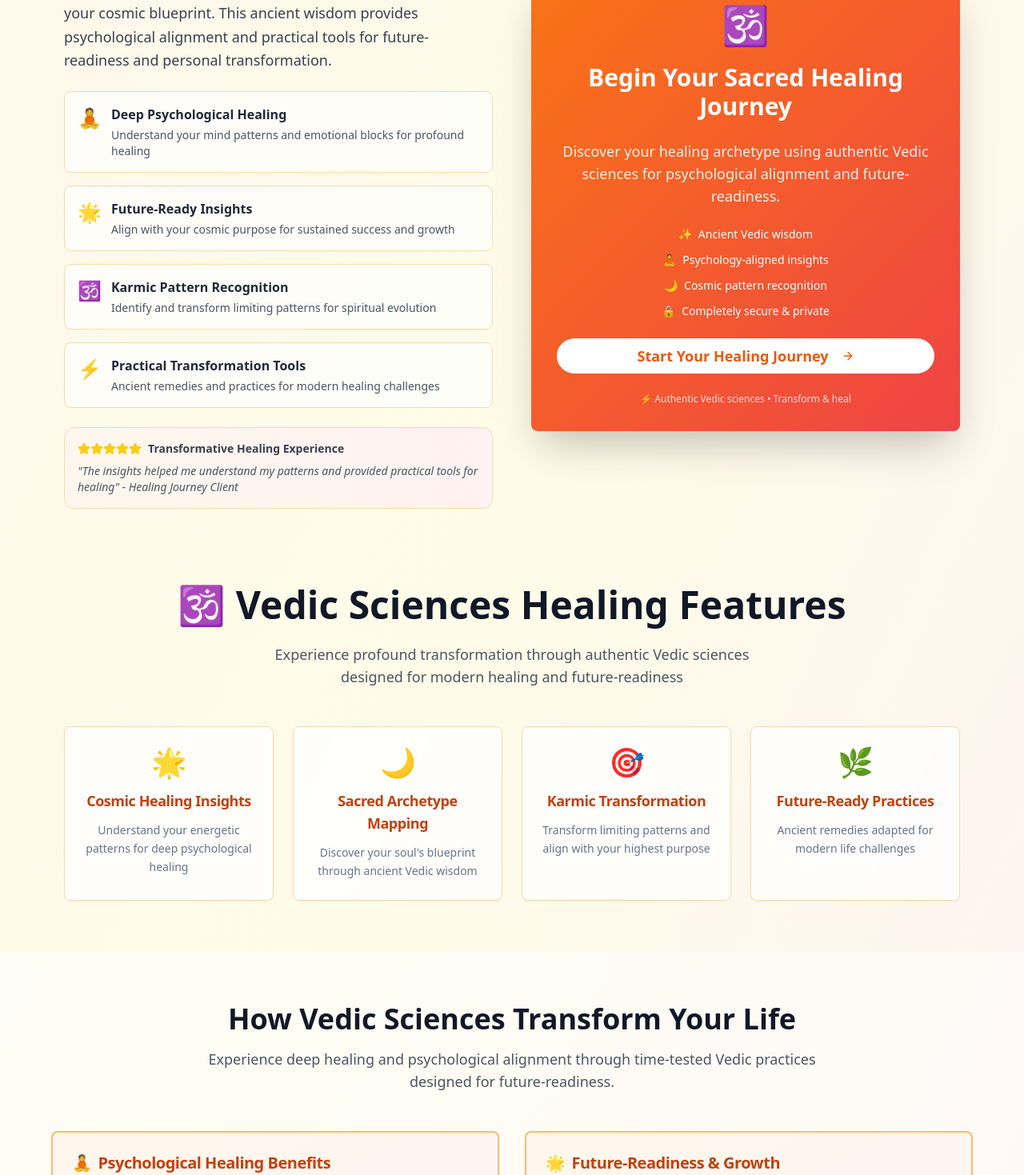
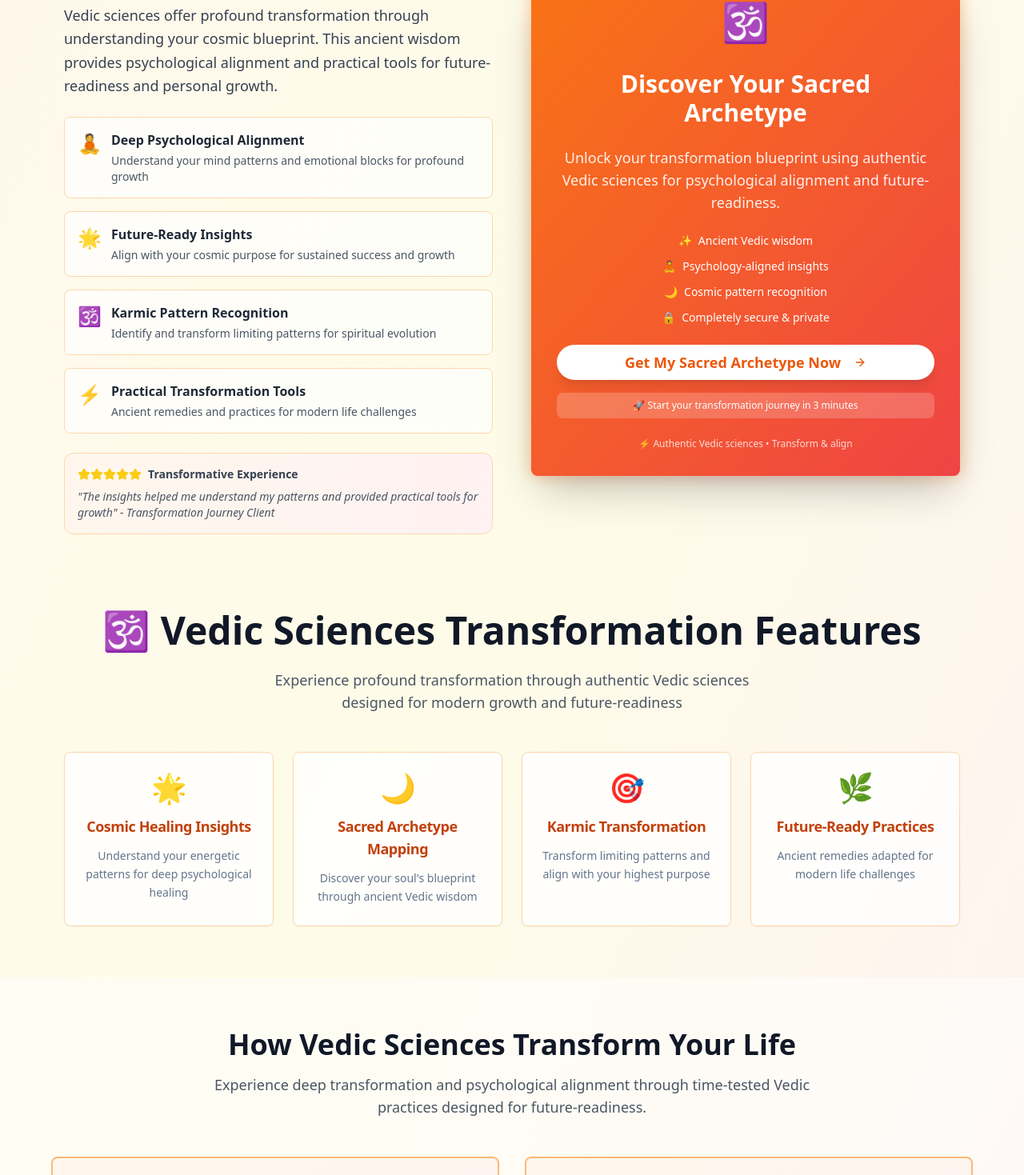
Before and after one commit to yysubhadeep/karma-soul-compass, a React (Vite) app: page /easternexperiment in a window 1280 px wide. Shown: the part 741-2210 px from the top of the page at 80% size. Built offline with nearby package versions, Linux system fonts and the light colour scheme.

Commit message:
feat: Update homepage header and CTA
Modified the `/easternexperiment` page to use the specified header text and a prominent call to action. Removed the abstract concept of "healing" and focused on a clear and visible CTA.

```diff
--- a/src/components/EasternKarmaForm.tsx
+++ b/src/components/EasternKarmaForm.tsx
@@ -74,7 +74,7 @@ const EasternKarmaForm = () => {
     // Simulate Eastern KarmaMap generation with Vedic sciences
     setTimeout(() => {
       setLoading(false);
-      toast.success("🕉️ Your Sacred Healing Archetype has been calculated!");
+      toast.success("🕉️ Your Sacred Archetype has been calculated!");
       // Navigate to eastern report page with form data
       navigate('/eastern-report', { state: { formData, isEastern: true } });
     }, 3000);
@@ -204,11 +204,11 @@ const EasternKarmaForm = () => {
                 disabled={loading}
                 className="w-full bg-gradient-to-r from-orange-600 to-red-600 hover:from-orange-700 hover:to-red-700 text-white font-bold h-14 text-base mt-6 rounded-lg touch-manipulation"
               >
-                {loading ? "Analyzing with Vedic Sciences..." : "🕉️ Discover My Healing Archetype"}
+                {loading ? "Analyzing with Vedic Sciences..." : "🕉️ Discover My Sacred Archetype"}
               </Button>
 
               <div className="text-xs text-gray-500 text-center mt-4 px-2 leading-relaxed">
-                Your data is secure and will only be used for authentic Vedic sciences calculations and healing insights.
+                Your data is secure and will only be used for authentic Vedic sciences calculations and transformation insights.
               </div>
             </>
           )}
--- a/src/pages/EasternAstroExperiment.tsx
+++ b/src/pages/EasternAstroExperiment.tsx
@@ -1,4 +1,3 @@
-
 import React, { useState } from 'react';
 import { Button } from "@/components/ui/button";
 import { Card, CardContent, CardDescription, CardHeader, CardTitle } from "@/components/ui/card";
@@ -28,13 +27,13 @@ const EasternAstroExperiment = () => {
         <div className="text-center space-y-6 max-w-4xl mx-auto">
           <div>
             <span className="inline-block bg-gradient-to-r from-orange-100 to-red-100 text-orange-800 px-4 py-2 rounded-full text-sm font-medium mb-6 border border-orange-200">
-              🕉️ Ancient Vedic Sciences for Modern Healing
+              🕉️ Ancient Vedic Sciences for Modern Life
             </span>
             <h1 className="text-3xl sm:text-4xl md:text-6xl lg:text-7xl font-bold text-gray-900 mb-6 leading-tight">
-              Heal & Transform with <span className="text-transparent bg-clip-text bg-gradient-to-r from-orange-600 to-red-600">Sacred Vedic Sciences</span>
+              Transform & Align with <span className="text-transparent bg-clip-text bg-gradient-to-r from-orange-600 to-red-600">Sacred Vedic Sciences</span>
             </h1>
             <p className="text-lg sm:text-xl md:text-2xl text-gray-700 leading-relaxed mb-8 max-w-3xl mx-auto">
-              Unlock your healing potential using 5,000-year-old Vedic sciences. Achieve psychological alignment and future-readiness through personalized archetype mapping and ancient wisdom practices.
+              Unlock your transformation potential using 5,000-year-old Vedic sciences. Achieve psychological alignment and future-readiness through personalized archetype mapping and ancient wisdom practices.
             </p>
           </div>
 
@@ -63,20 +62,20 @@ const EasternAstroExperiment = () => {
           <div className="space-y-6 order-2 lg:order-1">
             <div>
               <h2 className="text-2xl md:text-4xl font-bold text-gray-900 mb-4 leading-tight">
-                Why <span className="text-orange-600">Vedic Sciences</span> for Healing?
+                Why <span className="text-orange-600">Vedic Sciences</span> for Transformation?
               </h2>
               <p className="text-lg text-gray-700 leading-relaxed mb-6">
-                Vedic sciences offer profound healing through understanding your cosmic blueprint. This ancient wisdom provides psychological alignment and practical tools for future-readiness and personal transformation.
+                Vedic sciences offer profound transformation through understanding your cosmic blueprint. This ancient wisdom provides psychological alignment and practical tools for future-readiness and personal growth.
               </p>
             </div>
 
-            {/* Healing Benefits */}
+            {/* Transformation Benefits */}
             <div className="grid grid-cols-1 gap-4 mb-8">
               <div className="flex items-start space-x-3 bg-white/70 rounded-lg p-4 border border-orange-200">
                 <span className="text-2xl">🧘</span>
                 <div>
-                  <h3 className="font-semibold text-gray-800 mb-1">Deep Psychological Healing</h3>
-                  <p className="text-sm text-gray-600">Understand your mind patterns and emotional blocks for profound healing</p>
+                  <h3 className="font-semibold text-gray-800 mb-1">Deep Psychological Alignment</h3>
+                  <p className="text-sm text-gray-600">Understand your mind patterns and emotional blocks for profound growth</p>
                 </div>
               </div>
               <div className="flex items-start space-x-3 bg-white/70 rounded-lg p-4 border border-orange-200">
@@ -97,7 +96,7 @@ const EasternAstroExperiment = () => {
                 <span className="text-2xl">⚡</span>
                 <div>
                   <h3 className="font-semibold text-gray-800 mb-1">Practical Transformation Tools</h3>
-                  <p className="text-sm text-gray-600">Ancient remedies and practices for modern healing challenges</p>
+                  <p className="text-sm text-gray-600">Ancient remedies and practices for modern life challenges</p>
                 </div>
               </div>
             </div>
@@ -110,25 +109,28 @@ const EasternAstroExperiment = () => {
                     <Star key={i} className="h-4 w-4 fill-yellow-400 text-yellow-400" />
                   ))}
                 </div>
-                <span className="text-sm font-semibold text-gray-700">Transformative Healing Experience</span>
+                <span className="text-sm font-semibold text-gray-700">Transformative Experience</span>
               </div>
               <p className="text-sm text-gray-600 italic">
-                "The insights helped me understand my patterns and provided practical tools for healing" - Healing Journey Client
+                "The insights helped me understand my patterns and provided practical tools for growth" - Transformation Journey Client
               </p>
             </div>
           </div>
 
-          {/* Right Content - CTA Form */}
+          {/* Right Content - Enhanced CTA Form */}
           <div className="order-1 lg:order-2">
             {!showForm ? (
-              <Card className="bg-gradient-to-br from-orange-500 to-red-500 text-white border-0 shadow-2xl">
+              <div className="relative">
+                {/* Attention-grabbing border animation */}
+                <div className="absolute -inset-1 bg-gradient-to-r from-orange-400 via-red-400 to-orange-400 rounded-2xl blur opacity-30 animate-pulse"></div>
+                <Card className="relative bg-gradient-to-br from-orange-500 to-red-500 text-white border-0 shadow-2xl">
                   <CardContent className="p-6 sm:p-8 text-center space-y-6">
-                  <div className="text-4xl sm:text-5xl mb-4">🕉️</div>
+                    <div className="text-4xl sm:text-5xl mb-4 animate-bounce">🕉️</div>
                     <h2 className="text-xl sm:text-2xl md:text-3xl font-bold mb-4">
-                    Begin Your Sacred Healing Journey
+                      Discover Your Sacred Archetype
                     </h2>
                     <p className="text-sm sm:text-lg opacity-90 mb-6">
-                    Discover your healing archetype using authentic Vedic sciences for psychological alignment and future-readiness.
+                      Unlock your transformation blueprint using authentic Vedic sciences for psychological alignment and future-readiness.
                     </p>
 
                     <div className="space-y-3 mb-6 text-sm">
@@ -150,20 +152,29 @@ const EasternAstroExperiment = () => {
                       </div>
                     </div>
 
+                    {/* Enhanced CTA Button */}
+                    <div className="space-y-4">
                       <Button
                         onClick={() => setShowForm(true)}
                         size="lg"
-                    className="w-full bg-white text-orange-600 hover:bg-gray-100 font-bold text-base sm:text-lg px-6 sm:px-8 py-3 sm:py-4 rounded-full touch-manipulation"
+                        className="w-full bg-white text-orange-600 hover:bg-gray-100 font-bold text-base sm:text-lg px-6 sm:px-8 py-4 sm:py-5 rounded-full touch-manipulation transform hover:scale-105 transition-all duration-200 shadow-lg"
                       >
-                    Start Your Healing Journey
+                        Get My Sacred Archetype Now
                         <ArrowRight className="ml-2 h-4 w-4 sm:h-5 sm:w-5" />
                       </Button>
 
+                      {/* Urgency indicator */}
+                      <div className="bg-white/20 rounded-lg px-4 py-2 text-xs font-medium">
+                        🚀 Start your transformation journey in 3 minutes
+                      </div>
+                    </div>
+
                     <p className="text-xs opacity-80 mt-4">
-                    ⚡ Authentic Vedic sciences • Transform & heal
+                      ⚡ Authentic Vedic sciences • Transform & align
                     </p>
                   </CardContent>
                 </Card>
+              </div>
             ) : (
               <div className="bg-white/10 backdrop-blur-sm p-4 sm:p-6 rounded-2xl border border-white/20">
                 <EasternKarmaForm />
@@ -177,10 +188,10 @@ const EasternAstroExperiment = () => {
       <section id="features" className="px-4 py-12 sm:py-16 max-w-6xl mx-auto">
         <div className="text-center mb-8 sm:mb-12">
           <h2 className="text-2xl sm:text-3xl md:text-5xl font-bold text-gray-900 mb-6">
-            🕉️ Vedic Sciences Healing Features
+            🕉️ Vedic Sciences Transformation Features
           </h2>
           <p className="text-lg text-gray-600 max-w-2xl mx-auto">
-            Experience profound transformation through authentic Vedic sciences designed for modern healing and future-readiness
+            Experience profound transformation through authentic Vedic sciences designed for modern growth and future-readiness
           </p>
         </div>
 
@@ -222,7 +233,7 @@ const EasternAstroExperiment = () => {
         </div>
       </section>
 
-      {/* Healing Benefits Section */}
+      {/* Transformation Benefits Section */}
       <section className="px-4 py-12 sm:py-16 bg-white/50">
         <div className="max-w-6xl mx-auto">
           <div className="text-center mb-12">
@@ -230,7 +241,7 @@ const EasternAstroExperiment = () => {
               How Vedic Sciences Transform Your Life
             </h2>
             <p className="text-lg text-gray-600 max-w-3xl mx-auto">
-              Experience deep healing and psychological alignment through time-tested Vedic practices designed for future-readiness.
+              Experience deep transformation and psychological alignment through time-tested Vedic practices designed for future-readiness.
             </p>
           </div>
 
@@ -239,7 +250,7 @@ const EasternAstroExperiment = () => {
               <CardHeader>
                 <CardTitle className="text-xl text-orange-700 flex items-center space-x-2">
                   <span>🧘</span>
-                  <span>Psychological Healing Benefits</span>
+                  <span>Psychological Transformation Benefits</span>
                 </CardTitle>
               </CardHeader>
               <CardContent className="space-y-3">
@@ -308,10 +319,10 @@ const EasternAstroExperiment = () => {
             <span className="text-xl sm:text-2xl font-bold">Vedic KarmaMap™</span>
           </div>
           <p className="text-gray-400 mb-4 text-sm sm:text-base">
-            Ancient Vedic sciences for modern healing and transformation
+            Ancient Vedic sciences for modern transformation and alignment
           </p>
           <p className="text-xs sm:text-sm text-gray-500">
-            © 2025 Vedic KarmaMap™. Authentic healing through sacred wisdom
+            © 2025 Vedic KarmaMap™. Authentic transformation through sacred wisdom
           </p>
         </div>
       </footer>
```
Lines whose indentation alone changed are shown as unchanged.
